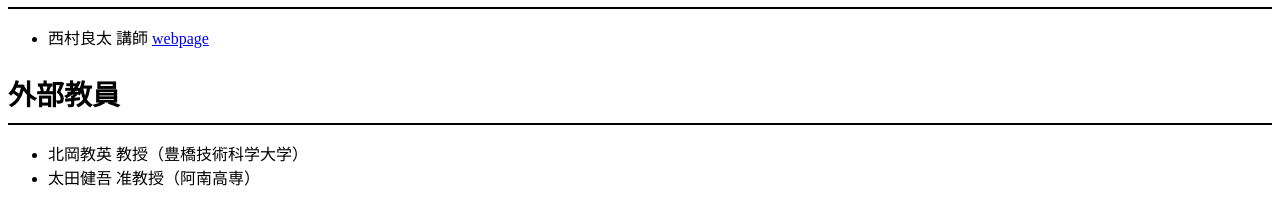
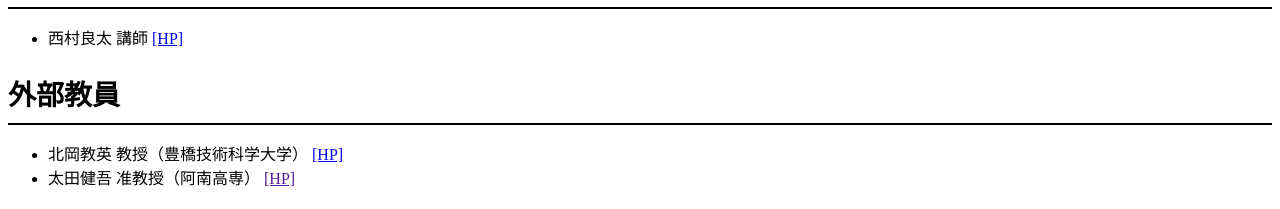
Before and after one commit to tokudai-nishimura-lab/tokudai-nishimura-lab.github.io, a plain HTML site: page index.html in a window 1280 px wide. Both pictures are taken after a click on the link "メンバー". Shown: the part 204-413 px from the top of the page. Drawn offline with Linux system fonts and the light colour scheme.

Commit message:
add link to prof. kitaoka

```diff
--- a/index.html
+++ b/index.html
@@ -69,7 +69,7 @@
             <h1>教員</h1>
         </div>
         <ul>
-            <li>西村良太 講師 <a href="https://sayonari.com/">webpage</a></li>
+            <li>西村良太 講師 <a href="https://sayonari.com/">[HP]</a></li>
         </ul>
         <p></p>
 
@@ -77,8 +77,8 @@
             <h1>外部教員</h1>
         </div>
         <ul>
-            <li>北岡教英 教授（豊橋技術科学大学）</li>
-            <li>太田健吾 准教授（阿南高専）</li>
+            <li>北岡教英 教授（豊橋技術科学大学） <a href="https://sites.google.com/site/norihidekitaokashome/">[HP]</a></li>
+            <li>太田健吾 准教授（阿南高専） <a href="">[HP]</a></li>
         </ul>
 
         <div class="title">
```
